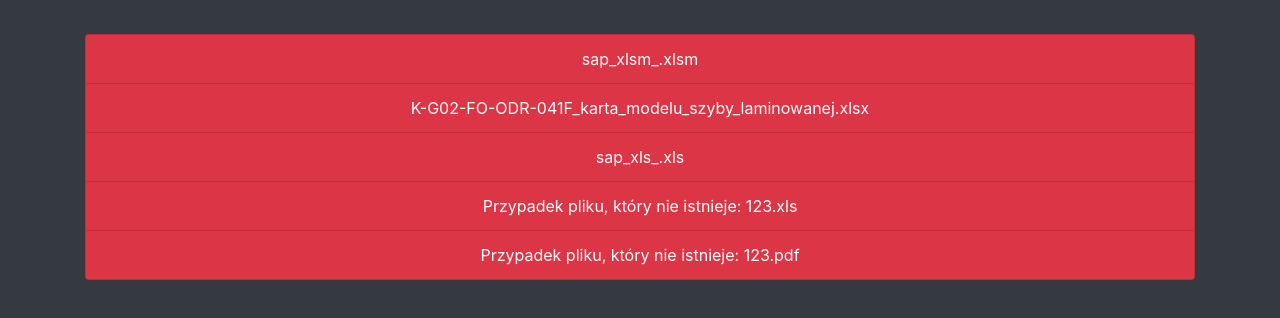
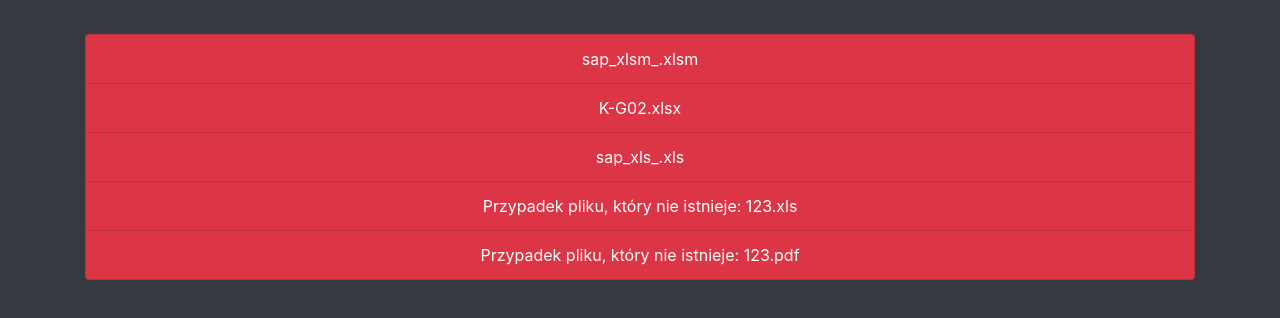
Before and after one commit to mtydev/2PDF, a plain HTML site: page index.html in a window 1280 px wide. Shown: the part 382-700 px from the top of the page. Drawn offline with nearby package versions, Linux system fonts and the light colour scheme.

Commit message:
Update index.html

```diff
--- a/index.html
+++ b/index.html
@@ -51,7 +51,7 @@
     <h1 class="text-center text-white-50">Testowe linki:</h1>
         <ul class="list-group text-center bg-dark pt-5">
             <li class="list-group-item bg-danger"><a href="?filename=sap_xlsm_.xlsm">sap_xlsm_.xlsm</a></li>
-            <li class="list-group-item bg-danger"><a href="?filename=K-G02-FO-ODR-041F_karta_modelu_szyby_laminowanej.xlsx">K-G02-FO-ODR-041F_karta_modelu_szyby_laminowanej.xlsx</a></li>
+            <li class="list-group-item bg-danger"><a href="?filename=K-G02-FO-.xlsx">K-G02.xlsx</a></li>
             <li class="list-group-item bg-danger"><a href="?filename=sap_xls_.xls">sap_xls_.xls</a></li>
             <li class="list-group-item bg-danger"><a href="?filename=123.xls">Przypadek pliku, który nie istnieje: 123.xls</a></li>
             <li class="list-group-item bg-danger"><a href="?filename=123.pdf">Przypadek pliku, który nie istnieje: 123.pdf</a></li>
```
